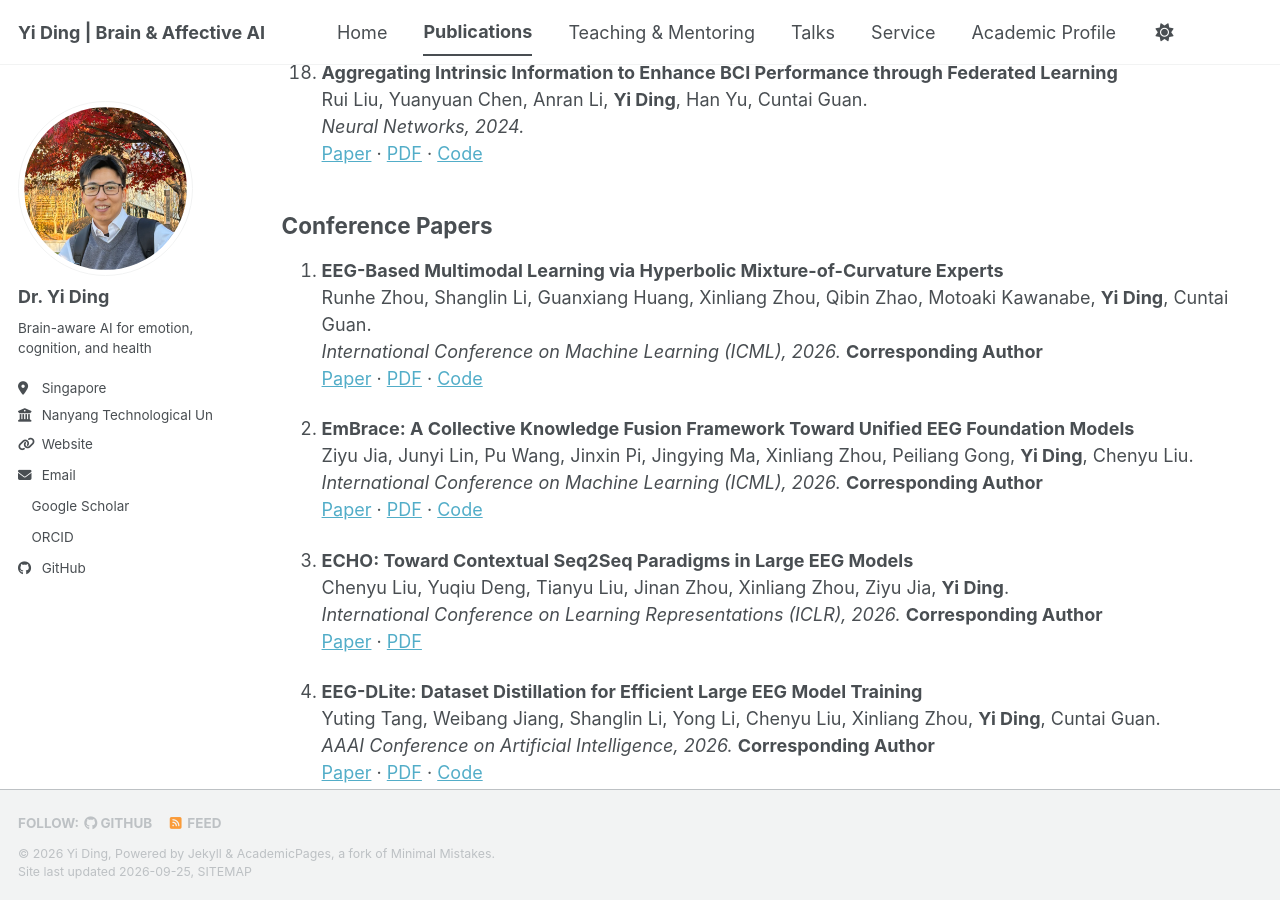
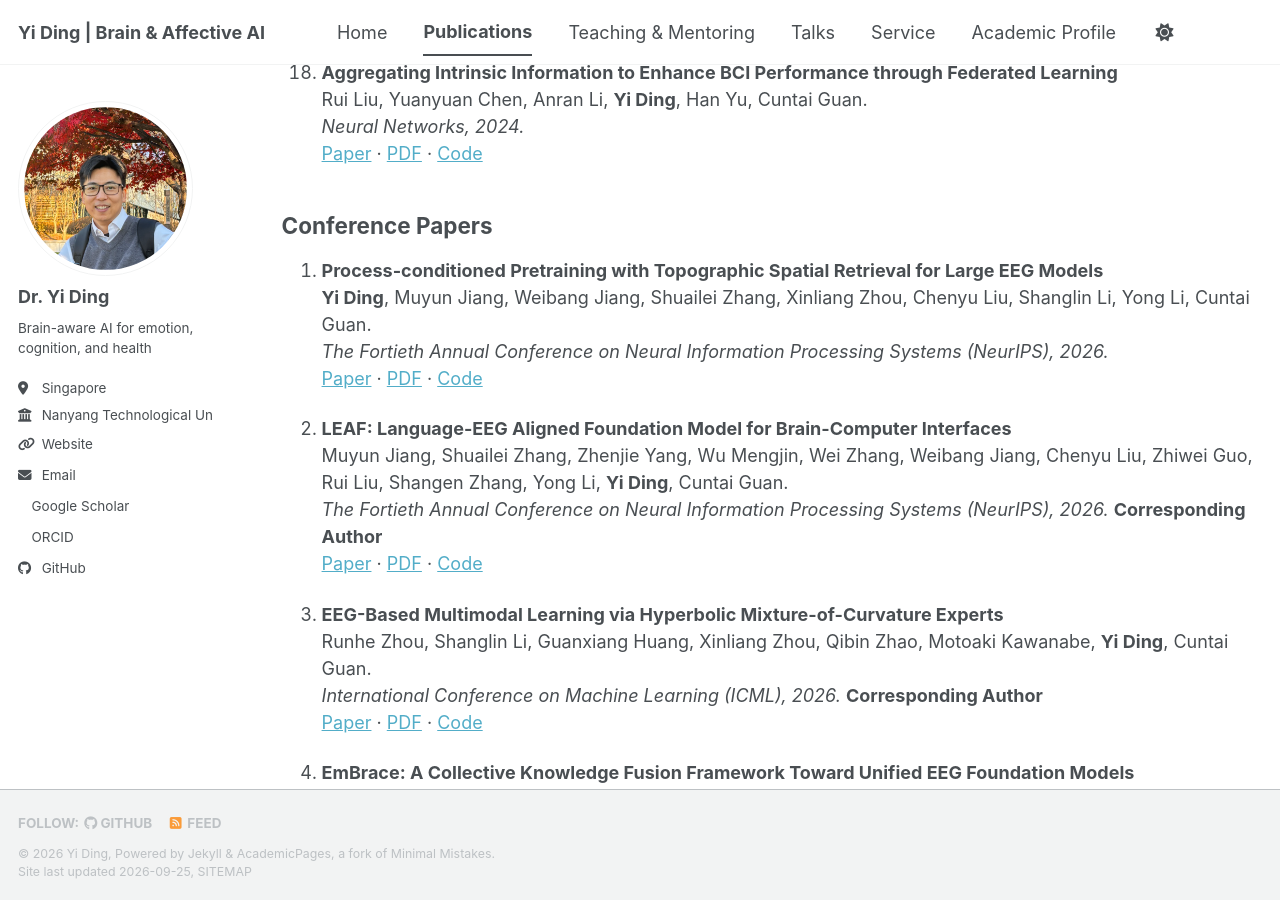
Before and after one commit to yi-ding-cs/yi-ding-cs.github.io, a Jekyll site: the page built from _pages/publications.md, in a window 1280 px wide and 900 px high, scrolled down 2628 px. Built offline with Jekyll 4.4.1, drawn with Linux system fonts in a browser that asks for light colours; a style sheet for code colours, icons or effects is not loaded; some of the changed text lies outside the part shown.

Commit message:
newly accepted papers are updated

```diff
--- a/_data/news.yml
+++ b/_data/news.yml
@@ -1,3 +1,9 @@
+- date: "25 Sep 2026"
+  text: "Three papers were accepted by NeurIPS 2026. Thanks to all co-authors."
+- date: "12 Jul 2026"
+  text: "One paper was accepted by IEEE Journal of Biomedical and Health Informatics (J-BHI). Thanks to all co-authors."
+- date: "9 Jul 2026"
+  text: "One paper was accepted by IEEE Transactions on Emerging Topics in Computational Intelligence (TETCI). Thanks to all co-authors."
 - date: "16 May 2026"
   text: "One paper was accepted by SIGKDD 2026. Thanks to all co-authors."
 - date: "14 May 2026"
--- a/_pages/publications.md
+++ b/_pages/publications.md
@@ -101,17 +101,27 @@ For citation counts and the most up-to-date record, see my [Google Scholar profi
 
 ## Conference Papers
 
-1. **EEG-Based Multimodal Learning via Hyperbolic Mixture-of-Curvature Experts**
+1. **Process-conditioned Pretraining with Topographic Spatial Retrieval for Large EEG Models**
+   **Yi Ding**, Muyun Jiang, Weibang Jiang, Shuailei Zhang, Xinliang Zhou, Chenyu Liu, Shanglin Li, Yong Li, Cuntai Guan.
+   *The Fortieth Annual Conference on Neural Information Processing Systems (NeurIPS), 2026.*
+   [Paper](https://arxiv.org/abs/2509.22050) · [PDF](https://arxiv.org/pdf/2509.22050) · [Code](CODE_LINK)
+
+2. **LEAF: Language-EEG Aligned Foundation Model for Brain-Computer Interfaces**
+   Muyun Jiang, Shuailei Zhang, Zhenjie Yang, Wu Mengjin, Wei Zhang, Weibang Jiang, Chenyu Liu, Zhiwei Guo, Rui Liu, Shangen Zhang, Yong Li, **Yi Ding**, Cuntai Guan.
+   *The Fortieth Annual Conference on Neural Information Processing Systems (NeurIPS), 2026.* **Corresponding Author**
+   [Paper](https://arxiv.org/abs/2509.24302) · [PDF](https://arxiv.org/pdf/2509.24302) · [Code](https://github.com/Jiang-Muyun/LEAF)
+
+3. **EEG-Based Multimodal Learning via Hyperbolic Mixture-of-Curvature Experts**
    Runhe Zhou, Shanglin Li, Guanxiang Huang, Xinliang Zhou, Qibin Zhao, Motoaki Kawanabe, **Yi Ding**, Cuntai Guan.
    *International Conference on Machine Learning (ICML), 2026.* **Corresponding Author**
    [Paper](https://arxiv.org/abs/2604.12579) · [PDF](https://arxiv.org/pdf/2604.12579) · [Code](https://github.com/zhourunhe/EEG-MoCE)
 
-2. **EmBrace: A Collective Knowledge Fusion Framework Toward Unified EEG Foundation Models**
+4. **EmBrace: A Collective Knowledge Fusion Framework Toward Unified EEG Foundation Models**
    Ziyu Jia, Junyi Lin, Pu Wang, Jinxin Pi, Jingying Ma, Xinliang Zhou, Peiliang Gong, **Yi Ding**, Chenyu Liu.
    *International Conference on Machine Learning (ICML), 2026.* **Corresponding Author**
    [Paper](https://openreview.net/forum?id=BJ5rYj8O8W) · [PDF](https://openreview.net/pdf?id=BJ5rYj8O8W) · [Code](https://github.com/NeoAxiomN/EmBrace)
 
-3. **ECHO: Toward Contextual Seq2Seq Paradigms in Large EEG Models**
+5. **ECHO: Toward Contextual Seq2Seq Paradigms in Large EEG Models**
    Chenyu Liu, Yuqiu Deng, Tianyu Liu, Jinan Zhou, Xinliang Zhou, Ziyu Jia, **Yi Ding**.
    *International Conference on Learning Representations (ICLR), 2026.* **Corresponding Author**
    [Paper](https://arxiv.org/abs/2509.22556) · [PDF](https://arxiv.org/pdf/2509.22556)
@@ -121,91 +131,96 @@ For citation counts and the most up-to-date record, see my [Google Scholar profi
    *AAAI Conference on Artificial Intelligence, 2026.* **Corresponding Author**
    [Paper](https://arxiv.org/abs/2512.12210) · [PDF](https://arxiv.org/pdf/2512.12210) · [Code](https://github.com/t170815518/EEG-DLite)
 
-5. **Sera: Separated Coarse-to-fine Representation Alignment for Cross-subject EEG-based Emotion Recognition**
+6. **Sera: Separated Coarse-to-fine Representation Alignment for Cross-subject EEG-based Emotion Recognition**
    Zhihao Jia, Meiyan Xu, Jingyuan Wang, Ziyu Jia, Yong Li, Xinliang Zhou, Chenyu Liu, Junfeng Yao, **Yi Ding**.
    *ACM Multimedia, 2025.* **Corresponding Author**
    [Paper](https://dl.acm.org/doi/10.1145/3746027.3754775) · [PDF](https://dl.acm.org/doi/pdf/10.1145/3746027.3754775) · [Code](https://github.com/JZH98/Sera-code)
 
-6. **Decoding Human Attentive States from Spatial-temporal EEG Patches Using Transformers**
+7. **Decoding Human Attentive States from Spatial-temporal EEG Patches Using Transformers**
    **Yi Ding**, Joon Hei Lee, Shuailei Zhang, Tianze Luo, Cuntai Guan.
    *IEEE EMBC, 2025.* **Oral**
    [Paper](https://arxiv.org/abs/2502.03736) · [PDF](https://arxiv.org/pdf/2502.03736) · [Code](https://github.com/yi-ding-cs/EEG-PatchFormer)
 
-7. **SelectiveFinetuning: Enhancing Transfer Learning in Sleep Staging Through Selective Domain Alignment**
+8. **SelectiveFinetuning: Enhancing Transfer Learning in Sleep Staging Through Selective Domain Alignment**
    Siyuan Zhao, Chenyu Liu, **Yi Ding**, Xinliang Zhou.
    *IEEE ICASSP, 2025.* **Corresponding Author**
    [Paper](https://ieeexplore.ieee.org/document/10888948) · [PDF](https://ieeexplore.ieee.org/stamp/stamp.jsp?tp=&arnumber=10888948)
 
-8. **GIGN: Learning Graph-in-graph Representations of EEG Signals for Continuous Emotion Recognition**
+9. **GIGN: Learning Graph-in-graph Representations of EEG Signals for Continuous Emotion Recognition**
    **Yi Ding**, Cuntai Guan.
    *IEEE EMBC, 2023.* **Oral**
    [Paper](https://ieeexplore.ieee.org/abstract/document/10340644) · [PDF](https://ieeexplore.ieee.org/stamp/stamp.jsp?tp=&arnumber=10340644) · [Code](https://github.com/yi-ding-cs/GIGN)
 
-9. **Learning Generalized Representations of EEG between Multiple Cognitive Attention Tasks**
+10. **Learning Generalized Representations of EEG between Multiple Cognitive Attention Tasks**
    **Yi Ding**, Nigel Wei Jun Ang, Aung Aung Phyo Wai, Cuntai Guan.
    *IEEE EMBC, 2021.*
    [Paper](https://ieeexplore.ieee.org/abstract/document/9629575) · [PDF](https://paperhost.org/proceedings/embs/EMBC21/files/0591.pdf)
 
-10. **Continuous Emotion Recognition With Audio-Visual Leader-Follower Attentive Fusion**
+11. **Continuous Emotion Recognition With Audio-Visual Leader-Follower Attentive Fusion**
     Su Zhang, **Yi Ding**, Ziquan Wei, Cuntai Guan.
     *IEEE/CVF ICCV Workshops, 2021.* **Equal Contribution**
     [Paper](https://openaccess.thecvf.com/content/ICCV2021W/ABAW/html/Zhang_Continuous_Emotion_Recognition_With_Audio-Visual_Leader-Follower_Attentive_Fusion_ICCVW_2021_paper.html) · [PDF](https://openaccess.thecvf.com/content/ICCV2021W/ABAW/papers/Zhang_Continuous_Emotion_Recognition_With_Audio-Visual_Leader-Follower_Attentive_Fusion_ICCVW_2021_paper.pdf) · [Code](https://github.com/sucv/ABAW2)
 
-11. **TSception: A Deep Learning Framework for Emotion Detection Using EEG**
+12. **TSception: A Deep Learning Framework for Emotion Detection Using EEG**
     **Yi Ding**, Neethu Robinson, Qiuhao Zeng, Duo Chen, Aung Aung Phyo Wai, Tih-Shih Lee, Cuntai Guan.
     *International Joint Conference on Neural Networks (IJCNN), 2020.*
     [Paper](https://ieeexplore.ieee.org/abstract/document/9206750) · [PDF](https://arxiv.org/pdf/2004.02965.pdf) · [Code](https://github.com/deepBrains/TSception)
 
-12. **REM-Flow: Robust and Extensible Multi-Center Sleep Staging via Generative Knowledge Replay**
+13. **DEFT: Disentanglement-Enhanced Fine-Tuning for EEG Foundation Models**
+   Yuqiu Deng, Muyun Jiang, Zongpeng Zhang, Mingqing Xiao, Yansen Wang, Peiliang Gong, Xinliang Zhou, **Yi Ding**, Ziyu Jia, Cuntai Guan, Chenyu Liu.
+   *The Fortieth Annual Conference on Neural Information Processing Systems (NeurIPS), 2026.* **Poster**
+   [Paper](PAPER_LINK) · [PDF](PDF_LINK) · [Code](CODE_LINK)
+
+14. **REM-Flow: Robust and Extensible Multi-Center Sleep Staging via Generative Knowledge Replay**
     Xiaojun Ning, Jing Wang, Chenzhang Li, Shaowen Wan, Ruiming Tian, Xiyuan Jin, **Yi Ding**, Ziyu Jia, Youfang Lin.
     *ACM SIGKDD Conference on Knowledge Discovery and Data Mining, 2026.*
     [Paper](https://dl.acm.org/doi/10.1145/3770855.3817622) ·[Code](https://github.com/NingXJ99/REM-Flow)
 
-13. **Graph Neural Networks in EEG-based Emotion Recognition: A Survey**
+15. **Graph Neural Networks in EEG-based Emotion Recognition: A Survey**
     Chenyu Liu, Xinliang Zhou, Yihao Wu, Ruizhi Yang, Zhongruo Wang, **Yi Ding**, Liming Zhai, Ziyu Jia, Yang Liu.
     *PAKDD, 2026.*
     [Paper](https://link.springer.com/chapter/10.1007/978-981-92-1947-6_46) · [PDF](https://arxiv.org/pdf/2402.01138)
 
-14. **Uni-NTFM: A Unified Foundation Model for EEG Signal Representation Learning**
+16. **Uni-NTFM: A Unified Foundation Model for EEG Signal Representation Learning**
     Zhisheng Chen, Yingwei Zhang, Qizhen Lan, Tianyu Liu, Huacan Wang, **Yi Ding**, Ziyu Jia, Ronghao Chen, Kun Wang, Xinliang Zhou.
     *International Conference on Learning Representations (ICLR), 2026.*
     [Paper](https://arxiv.org/abs/2509.24222) · [PDF](https://arxiv.org/pdf/2509.24222)
 
-15. **HEEGNet: Hyperbolic Embeddings for EEG**
+17. **HEEGNet: Hyperbolic Embeddings for EEG**
     Shanglin Li, Shiwen Chu, Okan Koç, **Yi Ding**, Qibin Zhao, Motoaki Kawanabe, Ziheng Chen.
     *International Conference on Learning Representations (ICLR), 2026.*
     [Paper](https://arxiv.org/abs/2601.03322) · [PDF](https://arxiv.org/pdf/2601.03322)· [Code](https://github.com/fightlesliefigt/HEEGNet)
 
-16. **REFED: A Subject Real-time Dynamic Labeled EEG-fNIRS Synchronized Recorded Emotion Dataset**
+18. **REFED: A Subject Real-time Dynamic Labeled EEG-fNIRS Synchronized Recorded Emotion Dataset**
     Xiaojun Ning, Jing Wang, Zhiyang Feng, Tianzuo Xin, Shuo Zhang, Shaoqi Zhang, Zheng Lian, **Yi Ding**, Youfang Lin, Ziyu Jia.
     *NeurIPS, 2025.*
     [Paper](https://openreview.net/forum?id=C4IqLzavel) · [PDF](https://openreview.net/pdf?id=C4IqLzavel)
 
-17. **CAT-Net: A Co-Adaptive Transfer Learning Network for BCI-Assisted Neurorehabilitation**
+19. **CAT-Net: A Co-Adaptive Transfer Learning Network for BCI-Assisted Neurorehabilitation**
     Shuailei Zhang, **Yi Ding**, Muyun Jiang, Ning Tang, Effie Chew, Kai Keng Ang, Cuntai Guan.
     *IEEE ICASSP, 2025.* **Oral**
     [Paper](https://ieeexplore.ieee.org/document/10889107) · [PDF](https://ieeexplore.ieee.org/stamp/stamp.jsp?tp=&arnumber=10889107)
 
-18. **MTDN: Learning Multiple Temporal Dynamics Representation for Emotional Valence Classification with EEG**
+20. **MTDN: Learning Multiple Temporal Dynamics Representation for Emotional Valence Classification with EEG**
     Chengxuan Tong, **Yi Ding**, Kevin Lim Jun Liang, Cuntai Guan.
     *IEEE EMBC, 2023.*
     [Paper](https://ieeexplore.ieee.org/abstract/document/10340760) · [PDF](https://ieeexplore.ieee.org/stamp/stamp.jsp?tp=&arnumber=10340760)
 
-19. **TESANet: Self-attention Network for Olfactory EEG Classification**
+21. **TESANet: Self-attention Network for Olfactory EEG Classification**
     Chengxuan Tong, **Yi Ding**, Kevin Lim Jun Liang, Zhuo Zhang, Haihong Zhang, Cuntai Guan.
     *International Joint Conference on Neural Networks (IJCNN), 2022.*
     [Paper](https://ieeexplore.ieee.org/document/9892920) · [PDF](https://ieeexplore.ieee.org/stamp/stamp.jsp?tp=&arnumber=9892920)
 
-20. **Continuous Emotion Recognition Using Visual-Audio-Linguistic Information: A Technical Report for ABAW3**
+22. **Continuous Emotion Recognition Using Visual-Audio-Linguistic Information: A Technical Report for ABAW3**
     Su Zhang, Ruyi An, **Yi Ding**, Cuntai Guan.
     *IEEE/CVF CVPR Workshops, 2022.* **Runner-up, ABAW Valence-Arousal Challenge**
     [Paper](https://openaccess.thecvf.com/content/CVPR2022W/ABAW/html/Zhang_Continuous_Emotion_Recognition_Using_Visual-Audio-Linguistic_Information_A_Technical_Report_for_CVPRW_2022_paper.html) · [PDF](https://openaccess.thecvf.com/content/CVPR2022W/ABAW/papers/Zhang_Continuous_Emotion_Recognition_Using_Visual-Audio-Linguistic_Information_A_Technical_Report_for_CVPRW_2022_paper.pdf) · [Code](https://github.com/sucv/ABAW3)
 
-21. **Motor-Controlled Spindle (MCS) Detection for Primate in BCI System**
+23. **Motor-Controlled Spindle (MCS) Detection for Primate in BCI System**
     Duo Chen, Rosa So, **Yi Ding**, Cuntai Guan.
     *International IEEE/EMBS Conference on Neural Engineering (NER), 2019.*
     [Paper](https://ieeexplore.ieee.org/abstract/document/8717063) · [PDF](https://ieeexplore.ieee.org/stamp/stamp.jsp?tp=&arnumber=8717063)
 
-22. **Intracortical Activity Decoding of Motor Imagery Based on Deep Convolutional Neural Network: A Pilot Study**
+24. **Intracortical Activity Decoding of Motor Imagery Based on Deep Convolutional Neural Network: A Pilot Study**
     Duo Chen, Rosa So, **Yi Ding**, Cuntai Guan.
     *Graz Brain-Computer Interface Conference (GBCIC), 2019.*
```
Also changed, not shown: _pages/about.md (+1 -1 lines).
